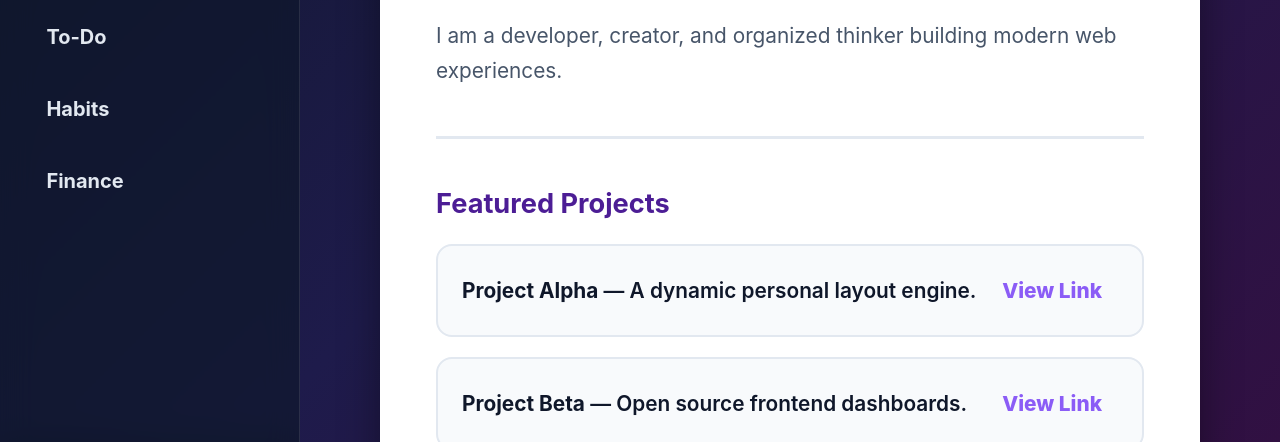
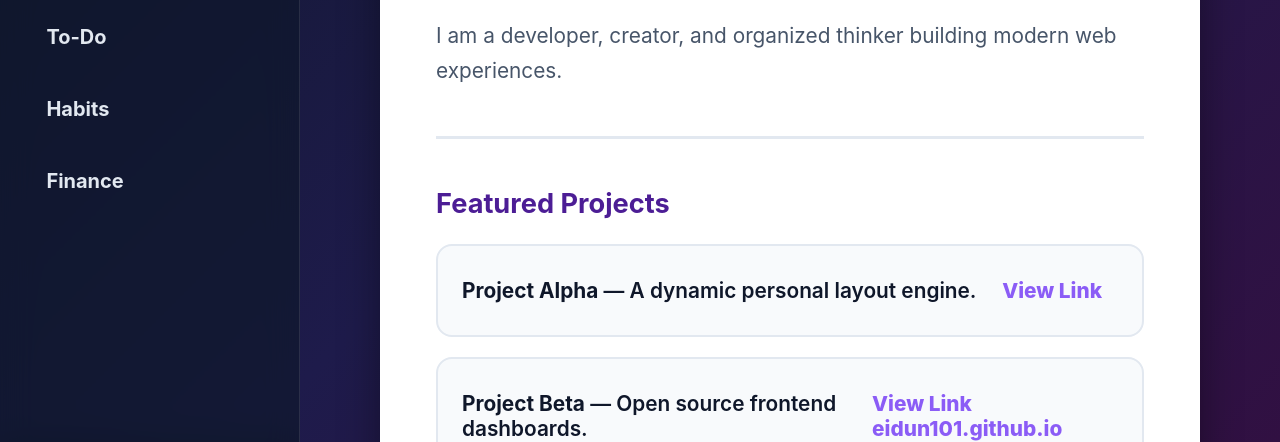
Before and after one commit to Lifehubb/Lifehubb.github.io, a plain HTML site: page index.html in a window 1280 px wide. Shown: the part 358-800 px from the top of the page. Drawn offline with Linux system fonts and the light colour scheme.

Commit message:
Update index.html

```diff
--- a/index.html
+++ b/index.html
@@ -35,7 +35,7 @@
                 </div>
                 <div style="padding: 1.5rem; background: #f8fafc; border: 2px solid #e2e8f0; border-radius: 16px; display: flex; justify-content: space-between; align-items: center; font-size: 1.3rem; font-weight: 600;">
                     <div><strong>Project Beta</strong> — Open source frontend dashboards.</div>
-                    <a href="#" style="color: #8b5cf6; text-decoration: none; font-weight: 800; padding: 0.5rem 1rem;">View Link</a>
+                    <a href="#" style="color: #8b5cf6; text-decoration: none; font-weight: 800; padding: 0.5rem 1rem;">View Link eidun101.github.io</a>
                 </div>
             </div>
         </div>
```
